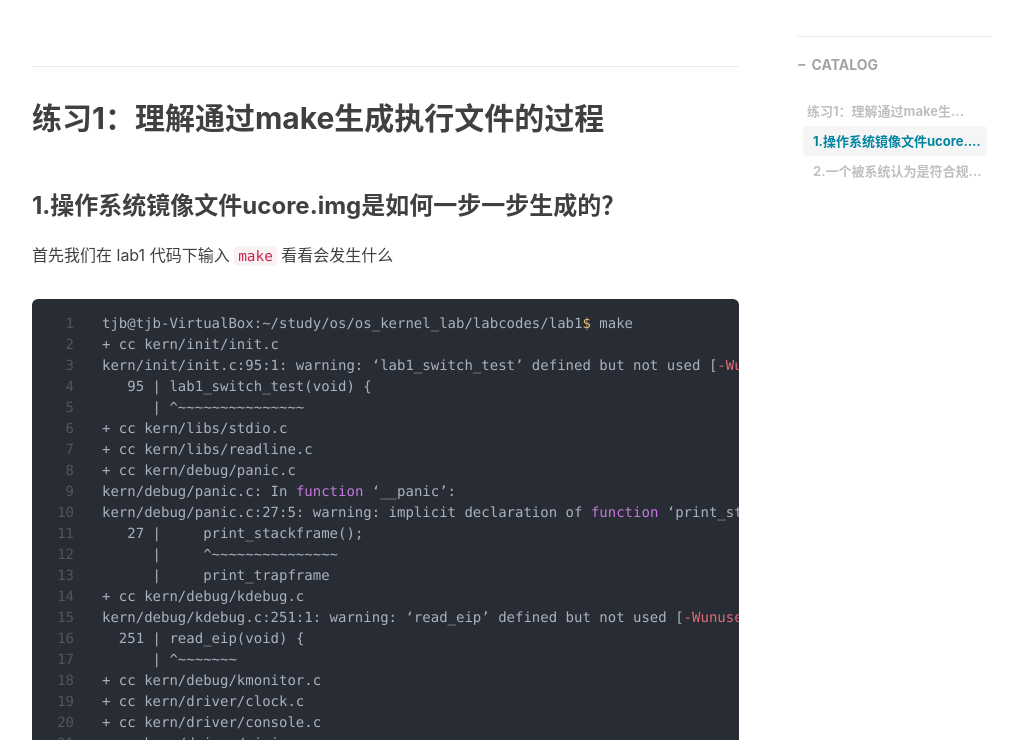
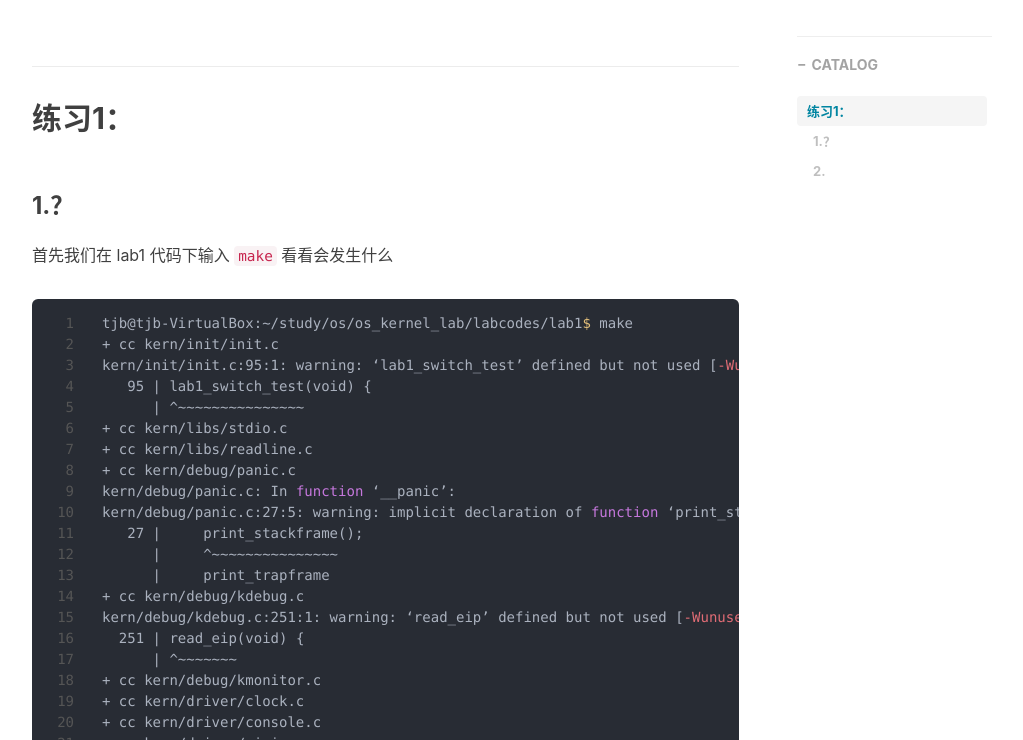
Before and after one commit to tjbnbb/tjbnbb.github.io, a Jekyll site: the page built from _posts/2021-11-22-lab-blog.md, in a window 1280 px wide and 900 px high, scrolled down 367 px, cut to the strip 160-900 px from the top of the window. Shown: the whole strip, without its empty margins (233-1256 px from the left). Built offline with Jekyll 4.4.1, drawn with Linux system fonts in a browser that asks for light colours; nearby versions of some CDN libraries; comment, search, counter and statistics services are not loaded; some of the changed text lies outside the part shown.

Commit message:
update blog

```diff
--- a/_posts/2021-11-22-lab-blog.md
+++ b/_posts/2021-11-22-lab-blog.md
@@ -15,9 +15,9 @@ tags:
   - Lab
 ---
 
-## 练习1：理解通过make生成执行文件的过程
+## 练习1：
 
-### 1.操作系统镜像文件ucore.img是如何一步一步生成的？
+### 1.？
 
 首先我们在 lab1 代码下输入 `make` 看看会发生什么
 
@@ -324,7 +324,7 @@ ld -m    elf_i386 -nostdlib -T tools/kernel.ld -o bin/kernel  obj/kern/init/init
 
 综合上面的分析我们可以知道，先通过 `gcc` 将需要的源文件编译为对应的目标文件，通过链接对应的目标文件生成 `bootblock` 和 `kernel` ，最后初始化 `ucore.img` ，生成大小为 10000 字节的空间，加载 `bootblock` 到第一个扇区，再加载 `kernel` 到下一个扇区
 
-### 2.一个被系统认为是符合规范的硬盘主引导扇区的特征是什么？
+### 2.
 
 我们可以发现在 `make` 后，在 bin 文件夹下生成了一个 `sign` 文件，这个文件就是用来检测是否符合规范的硬盘主引导扇区的
 
```
